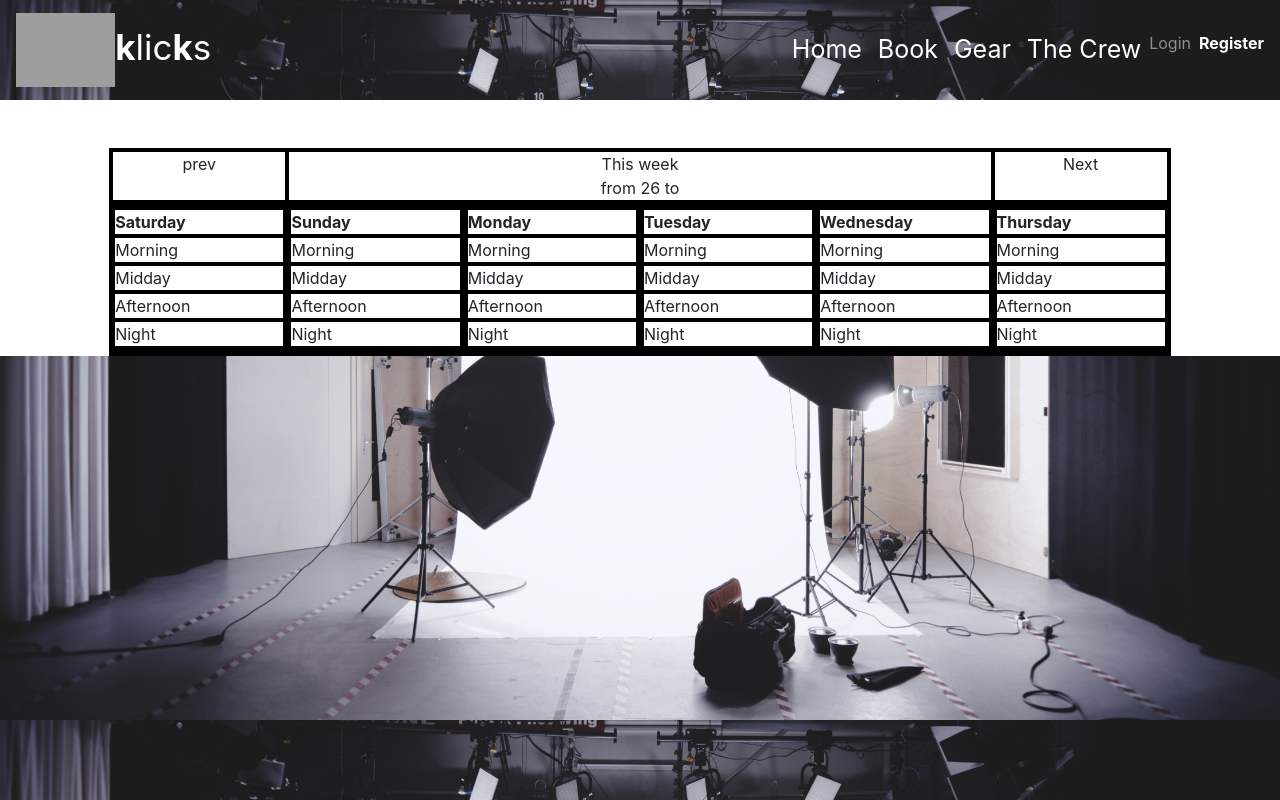
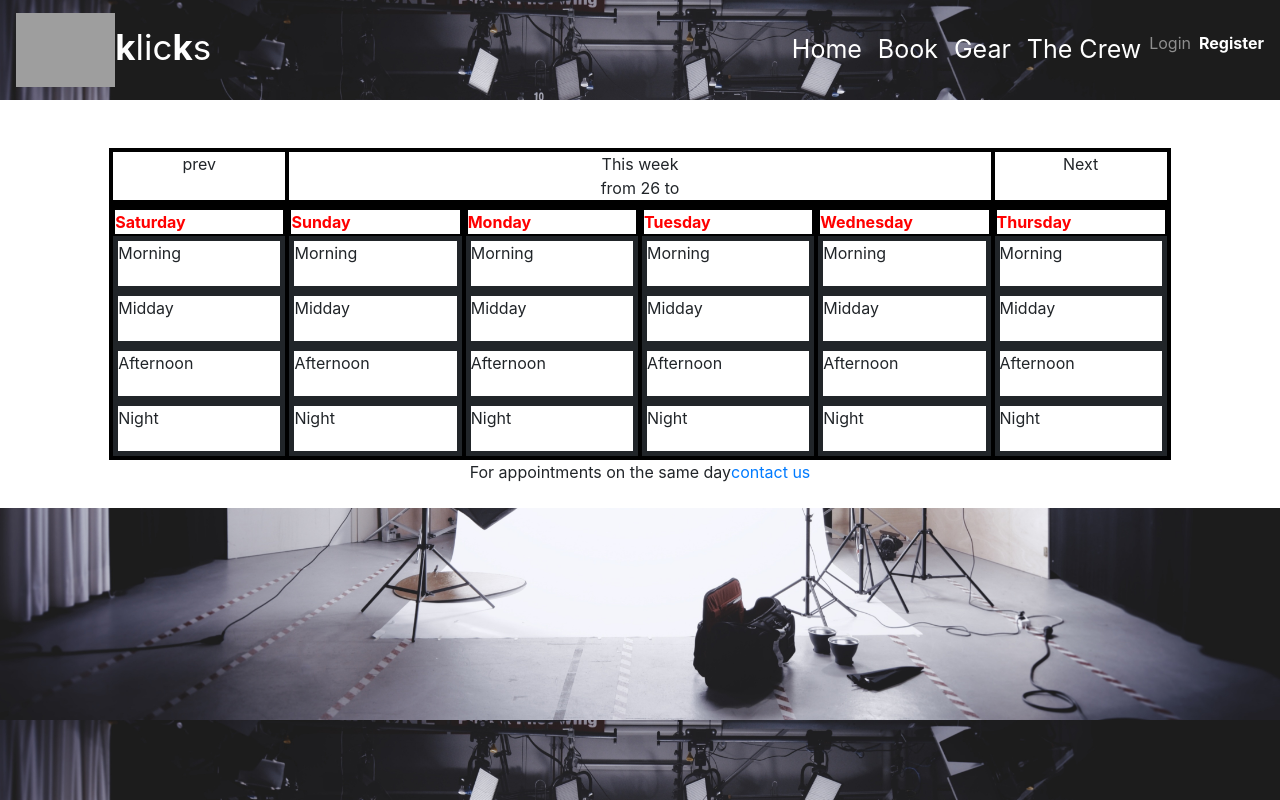
Before and after one commit to giorgoskoz/cb7teamProtoFront, a React (Create React App) app: page /ctest in a window 1280 px wide. Built offline with nearby package versions, Linux system fonts and the light colour scheme; grey boxes are pictures that could not be loaded.

Commit message:
CalendarTest.css, unique identifier for timeslots

```diff
--- a/src/components/Calendar.jsx
+++ b/src/components/Calendar.jsx
@@ -2,6 +2,7 @@ import React from 'react';
 // import dateFns from 'date-fns';
 import { Container, Col, Row, Jumbotron } from 'react-bootstrap';
 import { GlobalContext } from './GlobalContext';
+import CalendarTest from './CalendarTest';
 // import './Calendar.css';
 
 class Calendar extends React.Component {
@@ -44,7 +45,8 @@ class Calendar extends React.Component {
                     </p>
                     </Container>
                 </Jumbotron>
-                <Row className="justify-content-center whiteBgHere">
+                <CalendarTest></CalendarTest>
+                {/* <Row className="justify-content-center whiteBgHere">
                     <Col align-center className="col-10" align="center">
                         <Container className="mt-5">
                             <Row style={{border: "2px solid black"}}>
@@ -88,7 +90,7 @@ class Calendar extends React.Component {
                             <br></br>
                         </Container>
                     </Col>
-                </Row>
+                </Row> */}
             </div>
         )
     }
--- a/src/components/CalendarTest.css
+++ b/src/components/CalendarTest.css
@@ -0,0 +1,9 @@
+.dayWordBox {
+    color: red;
+}
+
+.dailyBox {
+    min-height: 55px;
+    border-style: solid;
+    border-width: 5px;
+}
--- a/src/components/CalendarTest.jsx
+++ b/src/components/CalendarTest.jsx
@@ -1,6 +1,7 @@
 import React from 'react';
 import { Container, Col, Row, Jumbotron } from 'react-bootstrap';
 import Moment from 'react-moment';
+import './CalendarTest.css';
 
 class CalendarTest extends React.Component{
 
@@ -13,7 +14,8 @@ class CalendarTest extends React.Component{
         }
 
         this.dayWithWords = this.dayWithWords.bind(this);
-        this.dailySchedule = this.dailySchedule.bind(this);
+        // this.dailySchedule = this.dailySchedule.bind(this);
+        this.dailySchedule2 = this.dailySchedule2.bind(this);
         this.sixDays = this.sixDays.bind(this);
     }
 
@@ -34,22 +36,37 @@ class CalendarTest extends React.Component{
         let sixDaysCols = [];
         for(let i = 0; i < 6; i++){
             let nextDay = new Date();
-            nextDay.setDate(date.getDate()+1);
-            let sixDaysCol = this.dailySchedule( nextDay, i );
+            nextDay.setDate(date.getDate()+i);
+            let sixDaysCol = this.dailySchedule2( nextDay, (i+1) );
             sixDaysCols.push(sixDaysCol);
         };
         return sixDaysCols;
     }
 
-    dailySchedule ( date, j ){
+    // dailySchedule ( date, j ){
+    //     let timeslots = ["Morning", "Midday", "Afternoon", "Night"];
+    //     let timeslotList = [<Row bsClass="dayWordBox" style={{border: "2px solid black"}}><b>{this.dayWithWords(date.getDay() + j)}</b></Row>];
+    //     for(let i = 0; i<=timeslots.length ; i++){
+    //         let timeslotRow = <Row style={{border: "2px solid black"}} className="dailyBox">{timeslots[i]}</Row>
+    //             timeslotList.push(timeslotRow)
+    //     };
+
+    //     return <Col style={{border: "2px solid black"}} className="col-2">{ timeslotList }</Col>;
+    // }
+
+    dailySchedule2 ( date, j ){
         let timeslots = ["Morning", "Midday", "Afternoon", "Night"];
-        let timeslotList = [<Row style={{border: "2px solid black"}}><b>{this.dayWithWords(date.getDay() + j)}</b></Row>];
-        for(let i = 0; i<=timeslots.length ; i++){
-            let timeslotRow = <Row style={{border: "2px solid black"}}>{timeslots[i]}</Row>
-                timeslotList.push(timeslotRow)
+        let timeslotList = [<div className="row dayWordBox" bsClass="dayWordBox" style={{border: "2px solid black"}}><b>{this.dayWithWords(date.getDay() + 1)}</b></div>];
+        for(let i = 0; i<timeslots.length ; i++){
+            let nextDay = new Date();
+            nextDay.setDate(date.getDate()+1)
+            let unique = nextDay.toString() + timeslots[i];
+            console.log(unique);
+            let timeslotRow = <div id={unique} className="row dailyBox">{timeslots[i]}</div>
+            timeslotList.push(timeslotRow)
         };
 
-        return <Col style={{border: "2px solid black"}} className="col-2">{ timeslotList }</Col>;
+        return <div style={{border: "2px solid black"}} className="col-md-2 col-4">{ timeslotList }</div>;
     }
 
     render(){
@@ -73,6 +90,7 @@ class CalendarTest extends React.Component{
                                     {this.dailySchedule( this.state.baseDate, 1)} */}
                                 {this.sixDays( this.state.baseDate)}
                             </Row>
+                            <Row className="justify-content-center">For appointments on the same day <br></br><br></br><a href="#">contact us</a></Row>
                         </Container>
                     </Col>
                 </Row>
```
